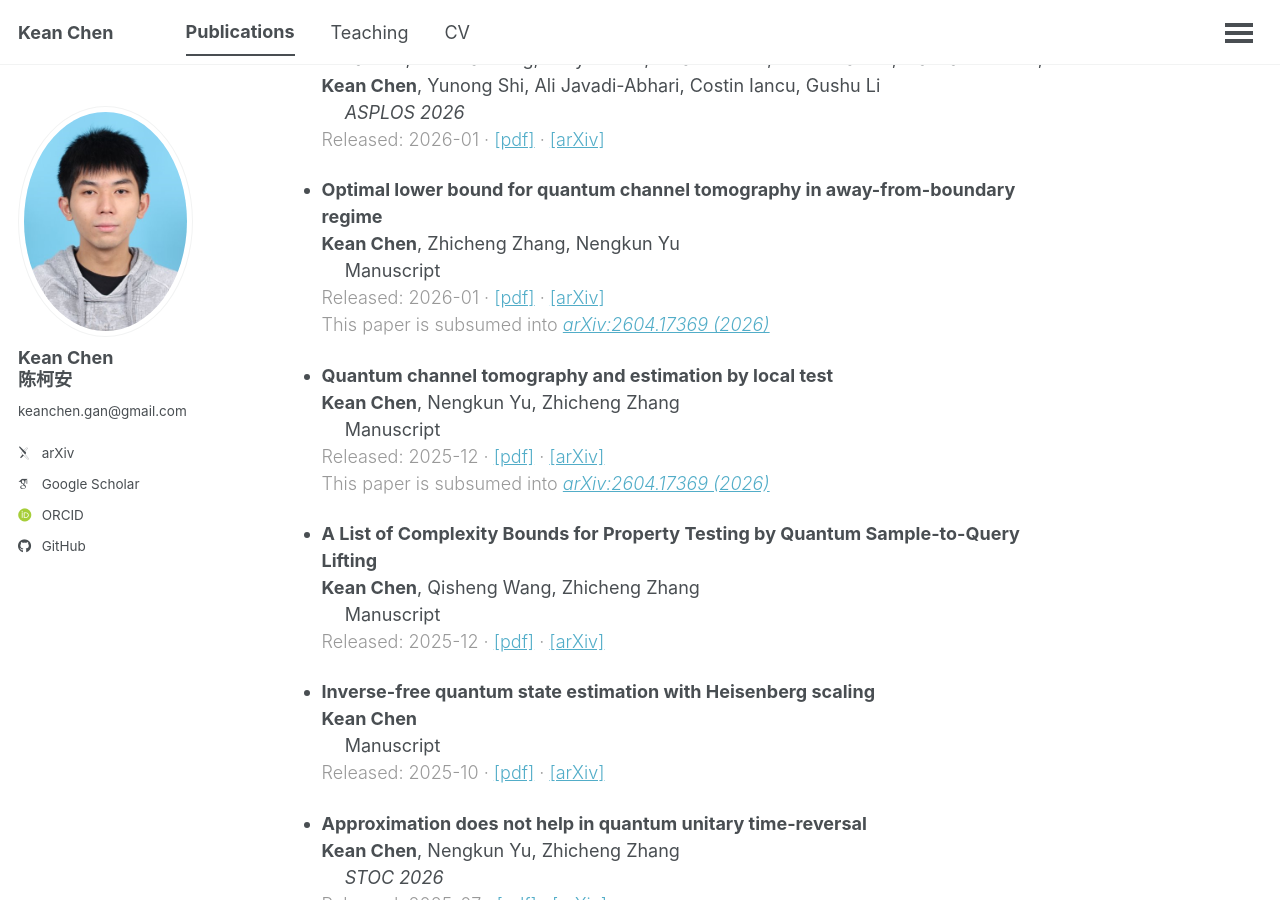
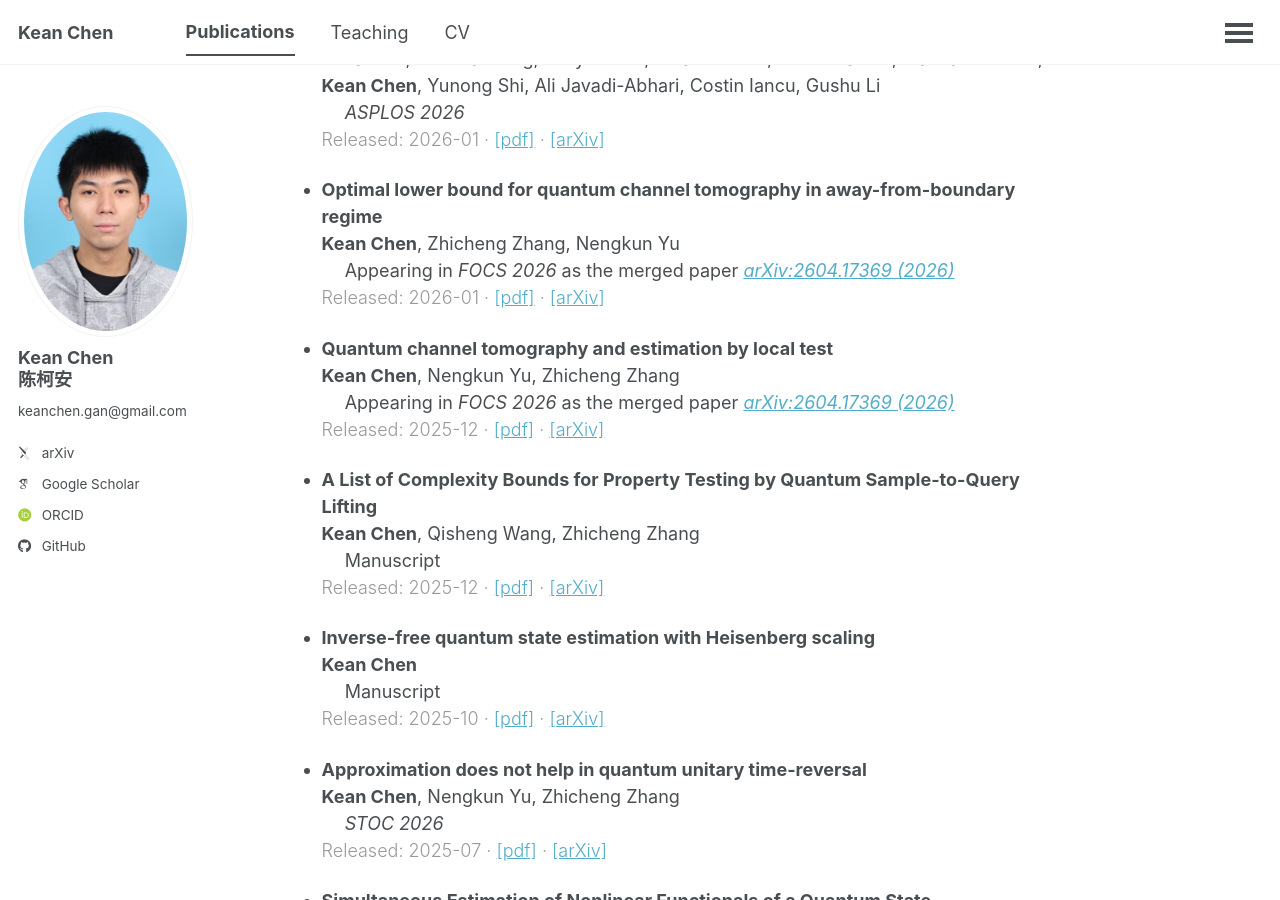
Before and after one commit to cccorn/cccorn.github.io, a Jekyll site: the page built from _pages/publications.md, in a window 1280 px wide and 900 px high, scrolled down 1358 px. Built offline with Jekyll 4.4.1, drawn with Linux system fonts in a browser that asks for light colours; some web fonts are replaced.

Commit message:
Update publications.md

```diff
--- a/_pages/publications.md
+++ b/_pages/publications.md
@@ -58,15 +58,13 @@ Yuhao Liu, Shuohao Ping, Junyu Zhou, Ethan Decker, Justin Kalloor, Mathias Weide
 
 - **Optimal lower bound for quantum channel tomography in away-from-boundary regime**
 **Kean Chen**, Zhicheng Zhang, Nengkun Yu
-&emsp; Manuscript
+&emsp; Appearing in *FOCS 2026* as the merged paper [*arXiv:2604.17369 (2026)*](https://arxiv.org/abs/2604.17369)
 <span class="light-text">Released: 2026-01 &middot; [[pdf]](/publications/Optimal_lower_bound_for_quantum_channel_tomography_in_away-from-boundary_regime.pdf) &middot; [[arXiv]](https://arxiv.org/abs/2601.10683)</span>
-<span class="light-text">This paper is subsumed into [*arXiv:2604.17369 (2026)*](https://arxiv.org/abs/2604.17369)</span>
 
 - **Quantum channel tomography and estimation by local test**
 **Kean Chen**, Nengkun Yu, Zhicheng Zhang
-&emsp; Manuscript
+&emsp; Appearing in *FOCS 2026* as the merged paper [*arXiv:2604.17369 (2026)*](https://arxiv.org/abs/2604.17369)
 <span class="light-text">Released: 2025-12 &middot; [[pdf]](/publications/Quantum_channel_tomography_and_estimation_by_local_test.pdf) &middot; [[arXiv]](https://arxiv.org/abs/2512.13614)</span>
-<span class="light-text">This paper is subsumed into [*arXiv:2604.17369 (2026)*](https://arxiv.org/abs/2604.17369)</span>
 
 - **A List of Complexity Bounds for Property Testing by Quantum Sample-to-Query Lifting**
 **Kean Chen**, Qisheng Wang, Zhicheng Zhang
```
